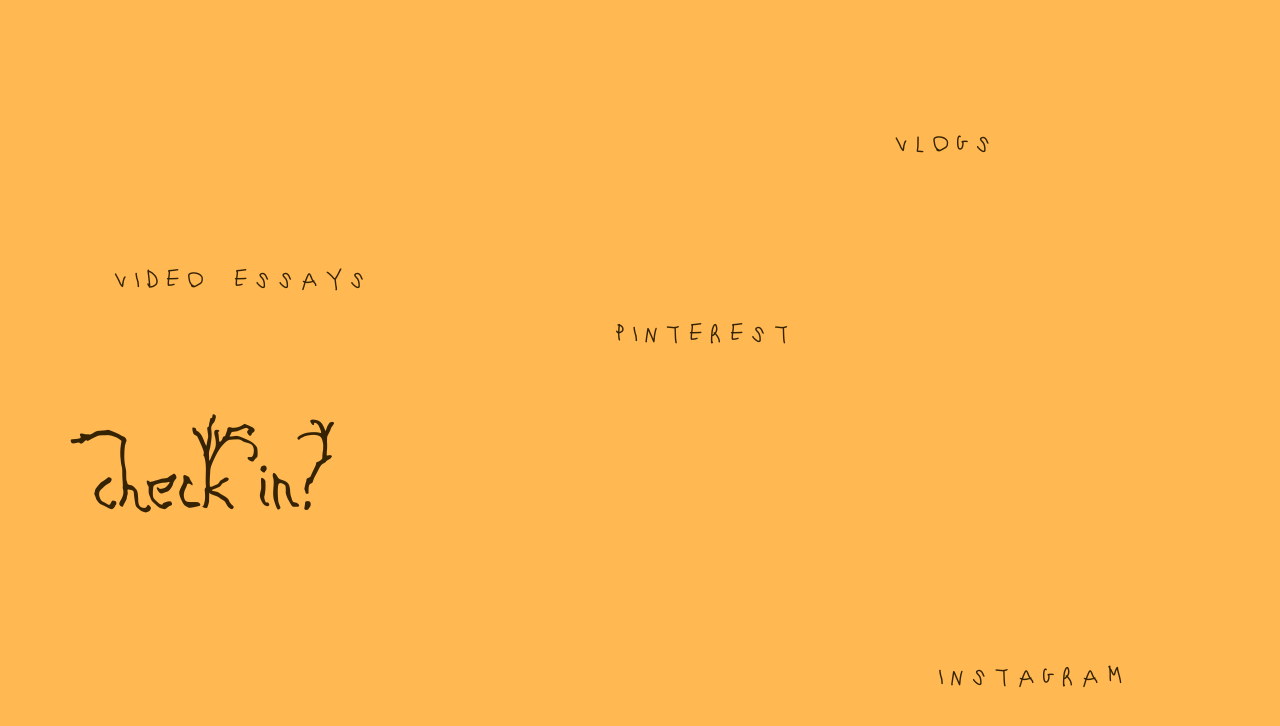
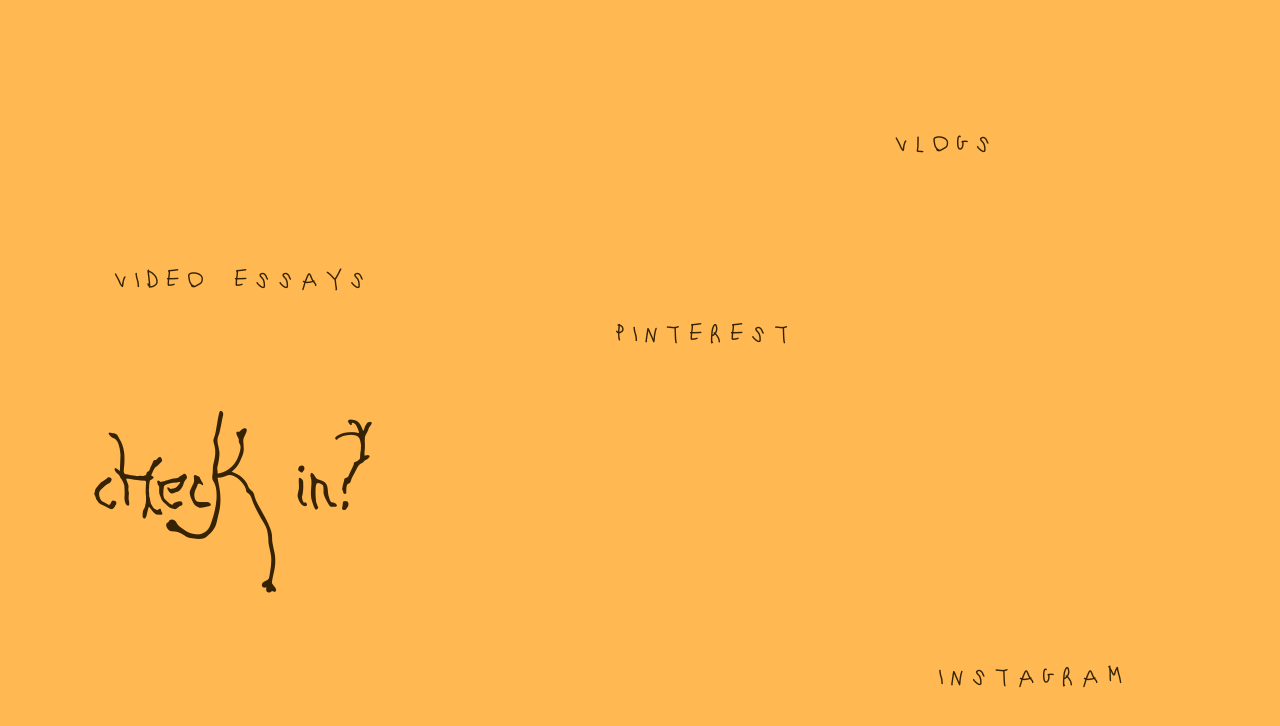
Before and after one commit to lheroux/crazytambien, a plain HTML site: page findus.html in a window 1280 px wide. Drawn offline with Linux system fonts and the light colour scheme.

Commit message:
Fix typo in heading text

```diff
--- a/findus.html
+++ b/findus.html
@@ -64,7 +64,7 @@
   </style>
 </head>
 <body>
-  <h1 class="big">check in?</h1>
+  <h1 class="big">cHecK in?</h1>
 
   <a class="link vlogs" href="#">vlogs</a>
   <a class="link essays" href="#">video essays</a>
```
